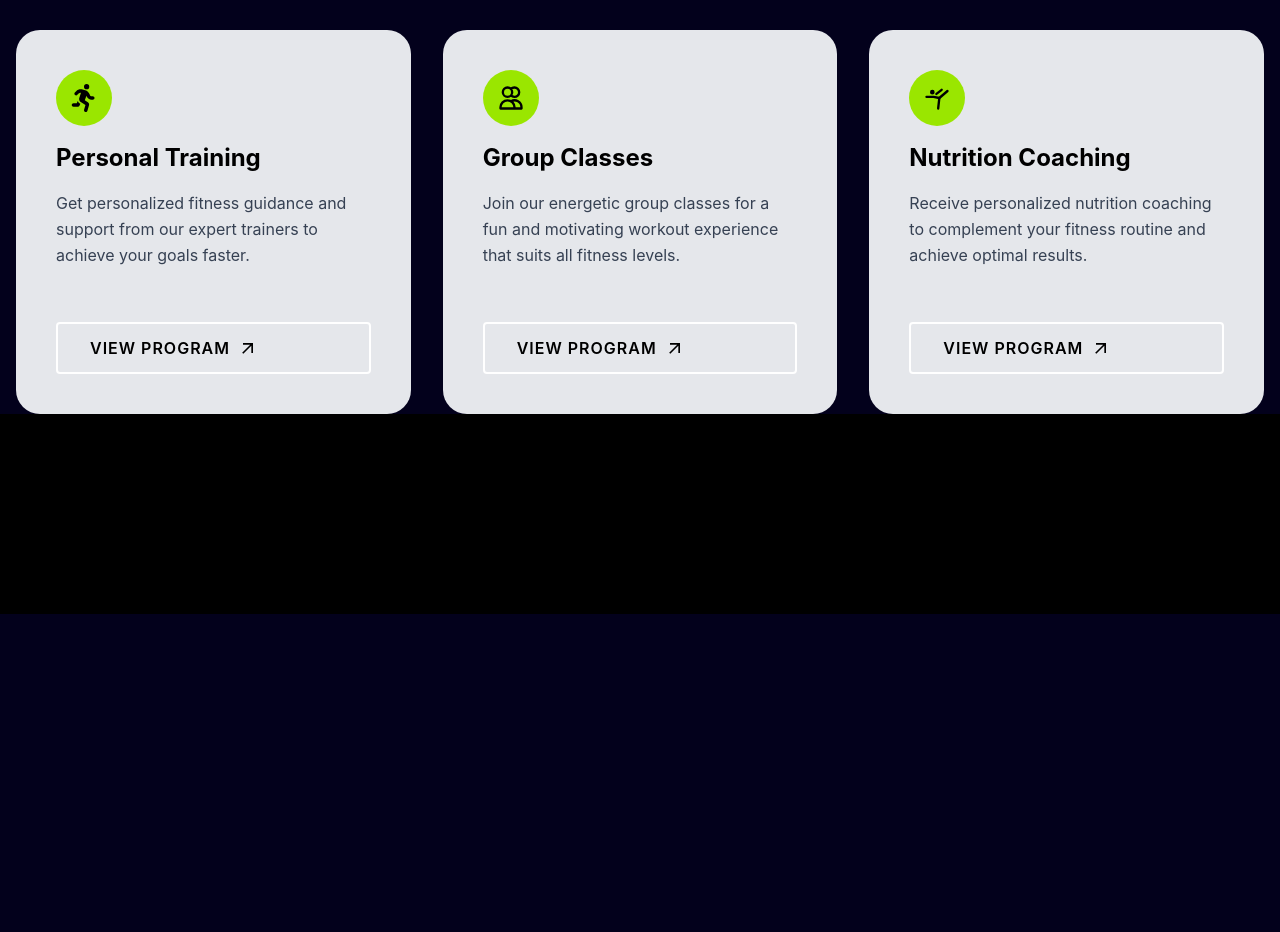
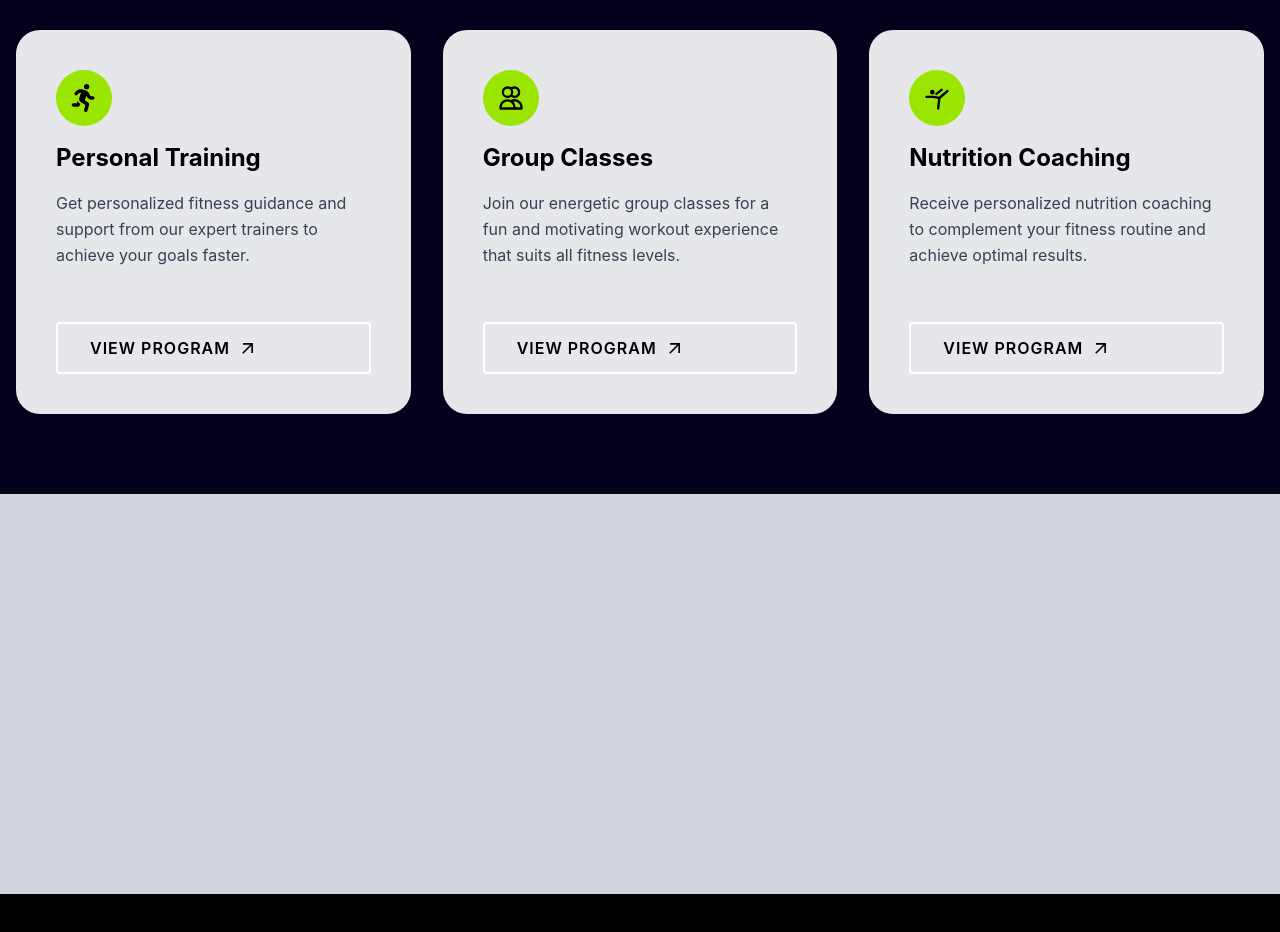
Before and after one commit to MohanlalManna24/gym-website, a React (Vite) app: page / in a window 1280 px wide. Shown: the part 2238-3170 px from the top of the page. Before the commit the page ends 2852 px from the top, so only its background shows below. Built offline with nearby package versions, Linux system fonts and the light colour scheme.

Commit message:
fixed program & training section :: remove Z-index

```diff
--- a/src/component/ProgramAndTraining.jsx
+++ b/src/component/ProgramAndTraining.jsx
@@ -77,7 +77,7 @@ const ProgramAndTraining = () => {
             {trainingPrograms.map((item) => (
                 <div key={item.id} className="training-card group relative h-96 rounded-3xl overflow-hidden cursor-pointer">
                     {/* Default State - Light Background */}
-                    <div className="absolute inset-0 bg-gray-200 p-8 sm:p-10 flex flex-col justify-between z-20 group-hover:opacity-0 transition-opacity duration-300">
+                    <div className="absolute inset-0 bg-gray-200 p-8 sm:p-10 flex flex-col justify-between group-hover:opacity-0 transition-opacity duration-300">
                         <div className="flex flex-col gap-4">
                             <div className="bg-lime-400 rounded-full w-14 h-14 flex items-center justify-center text-black">
                                 {item.icon }
--- a/src/pages/Home.jsx
+++ b/src/pages/Home.jsx
@@ -80,6 +80,9 @@ const Home = () => {
     {/*=========== Program & Training ======================= */}
     <ProgramAndTraining/>
 
+    <section className="bg-gray-300 w-full h-100 mt-20">
+
+    </section>
     </div>
   );
 };
```
